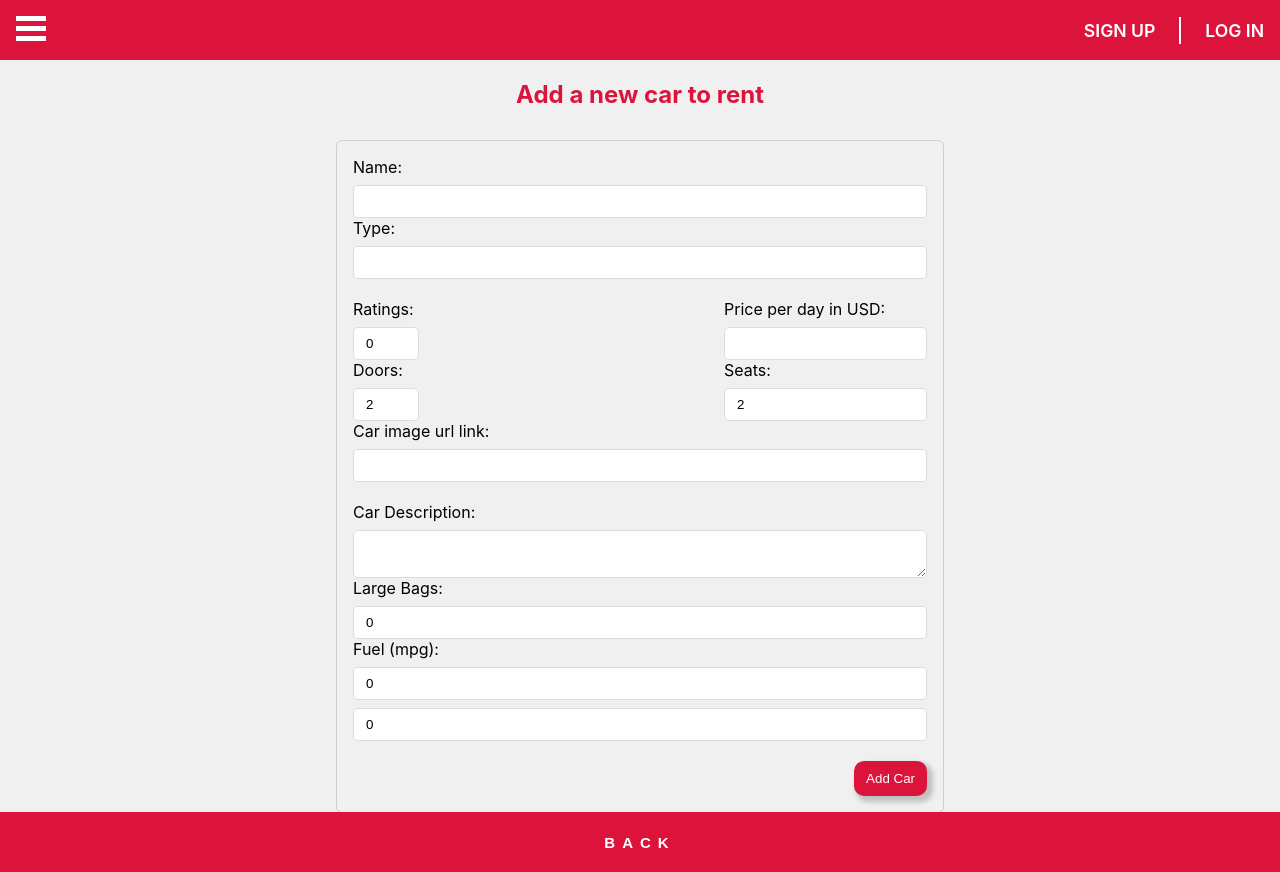
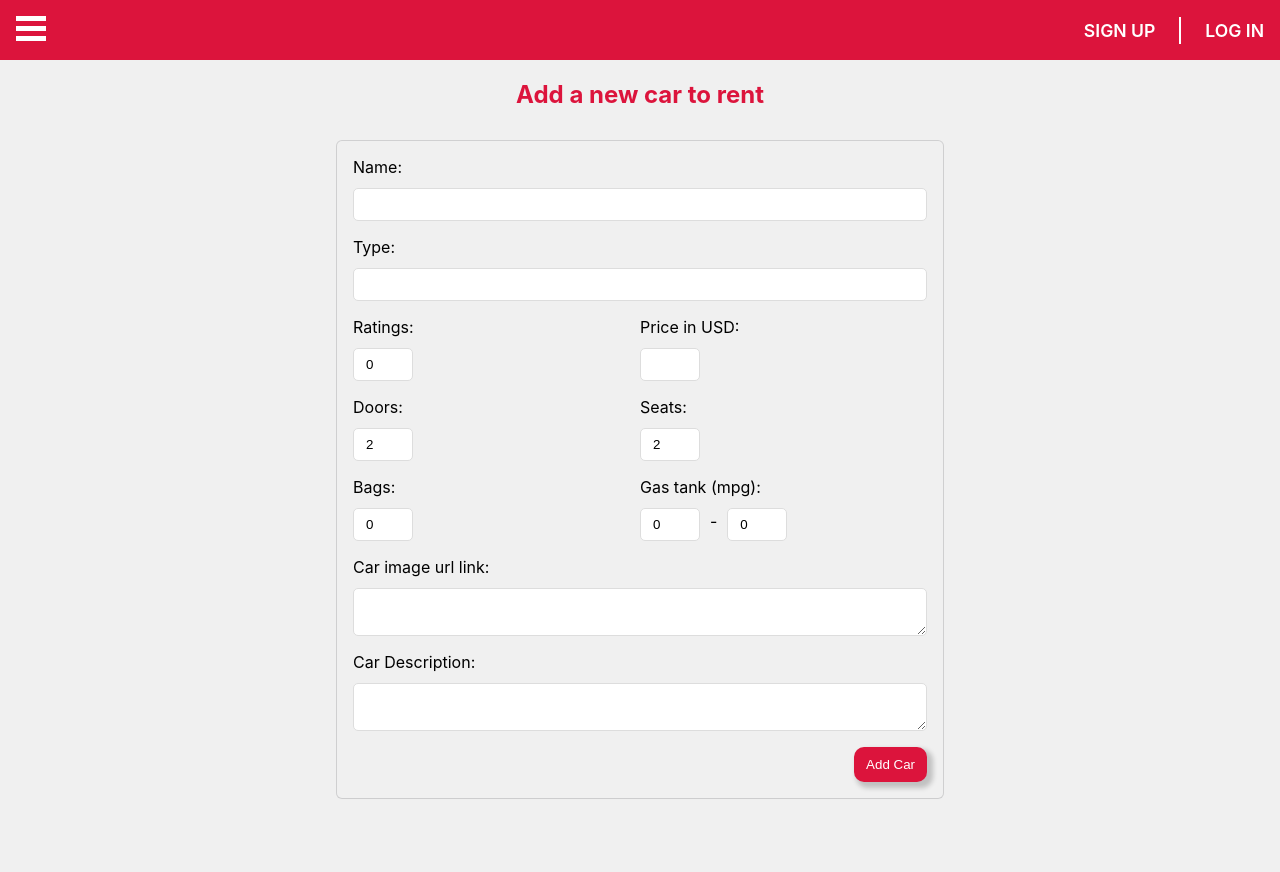
Before and after one commit to code-owl-flock/car-rental-frontend, a React (Create React App) app: page /add_car in a window 1280 px wide. After the commit the page ends 848 px from the top, so only its background shows below. Built offline with nearby package versions, Linux system fonts and the light colour scheme.

Commit message:
remove back btn from addCar.js

```diff
--- a/src/components/addCar.js
+++ b/src/components/addCar.js
@@ -85,9 +85,9 @@ const AddCar = () => {
     });
   };
 
-  const handleBack = () => {
-    navigate(-1);
-  };
+  // const handleBack = () => {
+  //   navigate(-1);
+  // };
 
   return (
     <div className="add_car_container">
@@ -121,7 +121,6 @@ const AddCar = () => {
                 />
               </label>
             </div>
-            <br />
             <div className="second_wrapper">
               <label htmlFor="rating">
                 Ratings:
@@ -137,7 +136,7 @@ const AddCar = () => {
                 />
               </label>
               <label htmlFor="price">
-                Price per day in USD:
+                Price in USD:
                 <input
                   id="price"
                   type="number"
@@ -149,7 +148,7 @@ const AddCar = () => {
                 />
               </label>
             </div>
-            <div className="third_wrapper">
+            <div className="second_wrapper">
               <label htmlFor="door">
                 Doors:
                 <input
@@ -174,9 +173,39 @@ const AddCar = () => {
                 />
               </label>
             </div>
+            <div className="second_wrapper">
+              <label htmlFor="bag">
+                Bags:
+                <input
+                  id="bag"
+                  type="number"
+                  name="bag"
+                  value={carDetails.bag}
+                  onChange={handleChange}
+                />
+              </label>
+              <label htmlFor="gas">
+                Gas tank (mpg):
+                <div className="third_wrapper">
+                  <input
+                    type="number"
+                    name="minGas"
+                    value={carDetails.minGas}
+                    onChange={handleChange}
+                  />
+                  <span>-</span>
+                  <input
+                    type="number"
+                    name="maxGas"
+                    value={carDetails.maxGas}
+                    onChange={handleChange}
+                  />
+                </div>
+              </label>
+            </div>
             <label htmlFor="carPhoto">
               Car image url link:
-              <input
+              <textarea
                 id="carPhoto"
                 className="carPhoto"
                 name="image"
@@ -185,7 +214,6 @@ const AddCar = () => {
                 required
               />
             </label>
-            <br />
             <label htmlFor="carDetails">
               Car Description:
               <textarea
@@ -196,45 +224,11 @@ const AddCar = () => {
                 required
               />
             </label>
-            <label htmlFor="rating">
-              Large Bags:
-              <input
-                id="bag"
-                className="bag"
-                type="number"
-                name="bag"
-                value={carDetails.bag}
-                onChange={handleChange}
-              />
-            </label>
-            <label htmlFor="rating">
-              Fuel (mpg):
-              <input
-                // id="rating"
-                // className="ratings"
-                type="number"
-                name="minGas"
-                value={carDetails.minGas}
-                onChange={handleChange}
-              />
-              <input
-                // id="rating"
-                // className="ratings"
-                type="number"
-                name="maxGas"
-                value={carDetails.maxGas}
-                onChange={handleChange}
-              />
-            </label>
-            <br />
             <button type="submit" className="add_car_button">
               Add Car
             </button>
           </form>
         </div>
-        <button type="button" onClick={handleBack} className="back_button">
-          Back
-        </button>
       </div>
     </div>
   );
--- a/src/styles/addCar.css
+++ b/src/styles/addCar.css
@@ -14,6 +14,7 @@
   width: 90%;
   padding: 0 17px;
   margin-top: 20px;
+  margin-bottom: 50px;
 }
 
 .add_car_button {
@@ -24,6 +25,7 @@
   display: flex;
   padding: 1rem;
   flex-direction: column;
+  gap: 1rem;
   border-radius: 5px;
   box-shadow: rgba(0, 0, 0, 0.02) 0 1px 3px 0, rgba(27, 31, 35, 0.15) 0 0 0 1px;
 }
@@ -31,21 +33,27 @@
 .first_wrapper {
   display: flex;
   flex-direction: column;
+  gap: 1rem;
 }
 
 .second_wrapper {
   display: flex;
-  justify-content: space-between;
+  justify-content: center;
 }
 
-.third_wrapper {
-  display: flex;
-  justify-content: space-between;
+.second_wrapper label {
+  width: 50%;
+}
+
+.second_wrapper input {
+  width: 60px;
 }
 
 .add_car_form_wrapper label {
   display: flex;
   flex-direction: column;
+  gap: 3px;
+  /* border: 1px solid red; */
 }
 
 .add_car_form_wrapper input {
@@ -55,34 +63,18 @@
   border-radius: 5px;
 }
 
+.third_wrapper {
+  display: flex;
+  justify-content: start;
+  gap: 10px;
+  align-items: center;
+}
+
 .add_car_form_wrapper textarea {
   padding: 8px 12px;
   border: 1px solid #ddd;
   margin-top: 0.5rem;
   border-radius: 5px;
-}
-
-/* .ratings_and_photo_wrapper {
-  width: 100%;
-  display: flex;
-  flex-direction: row;
-  justify-content: space-between;
-} */
-
-.back_button {
-  width: 100%;
-  height: 60px;
-  font-size: 15px;
-  font-weight: 600;
-  text-transform: uppercase;
-  letter-spacing: 7px;
-  color: #fff;
-  background-color: var(--primary-color);
-  border: none;
-}
-
-.back_button:hover {
-  cursor: pointer;
 }
 
 .car_form_container h2 {
```
